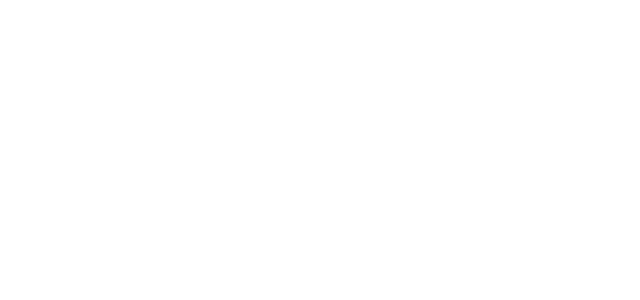
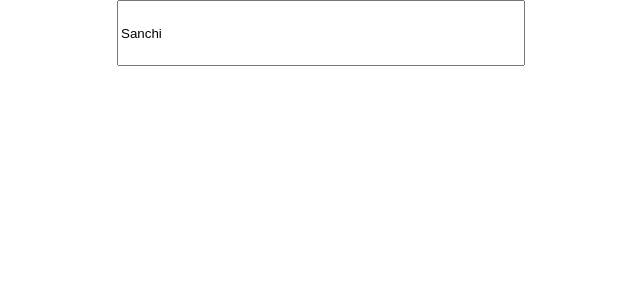
Before and after one commit to purab/mysql-dump-email, a React (Create React App) app: page / in a window 1280 px wide. Shown: the top 300 px of the page, without its empty margins (319-959 px from the left). Built offline with nearby package versions, Linux system fonts and the light colour scheme.

Commit message:
added layouteffect sample code

```diff
--- a/src/UseLayout/LayoutSample.js
+++ b/src/UseLayout/LayoutSample.js
@@ -1,17 +1,19 @@
-import React, { useLayoutEffect, useEffect } from 'react';
+import React, { useLayoutEffect, useEffect,useRef } from 'react';
 
 const LayoutSample = () => {
+    const inputRef = useRef(null);
     useEffect(()=> {
-        console.log("useEffect")
+        console.log("useEffect");
+        inputRef.current.value="Sanchi";
     },[])
 
     useLayoutEffect(()=>{
-        console.log("use layouteffect")
+        console.log(inputRef.current.value);
     },[]);
 
     return (
-        <div>
-
+        <div className="Apps">
+            <input ref={inputRef} defaultValue="Purab" style={{ width: 400, height: 60 }} />
         </div>
     );
 
```
